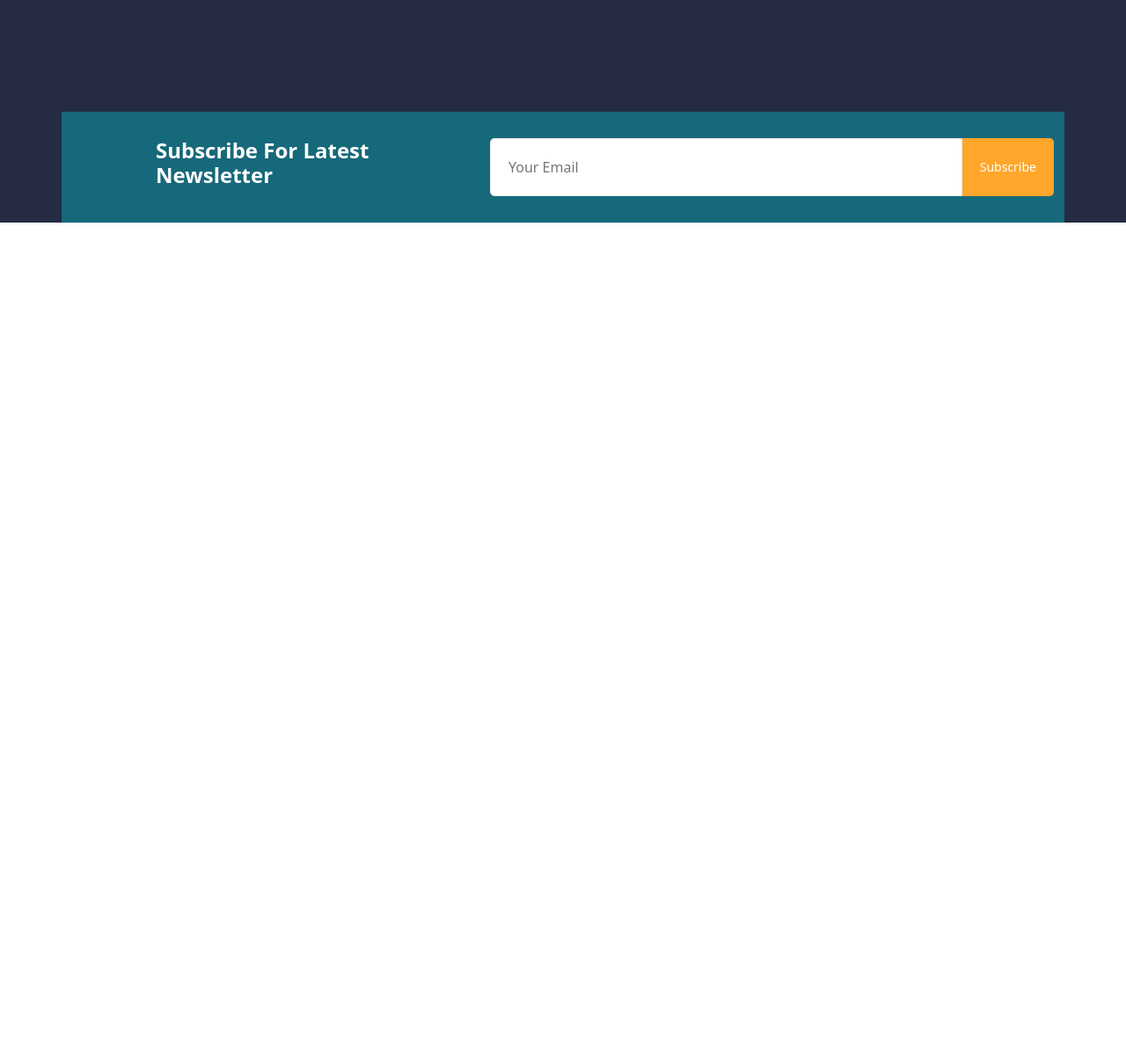
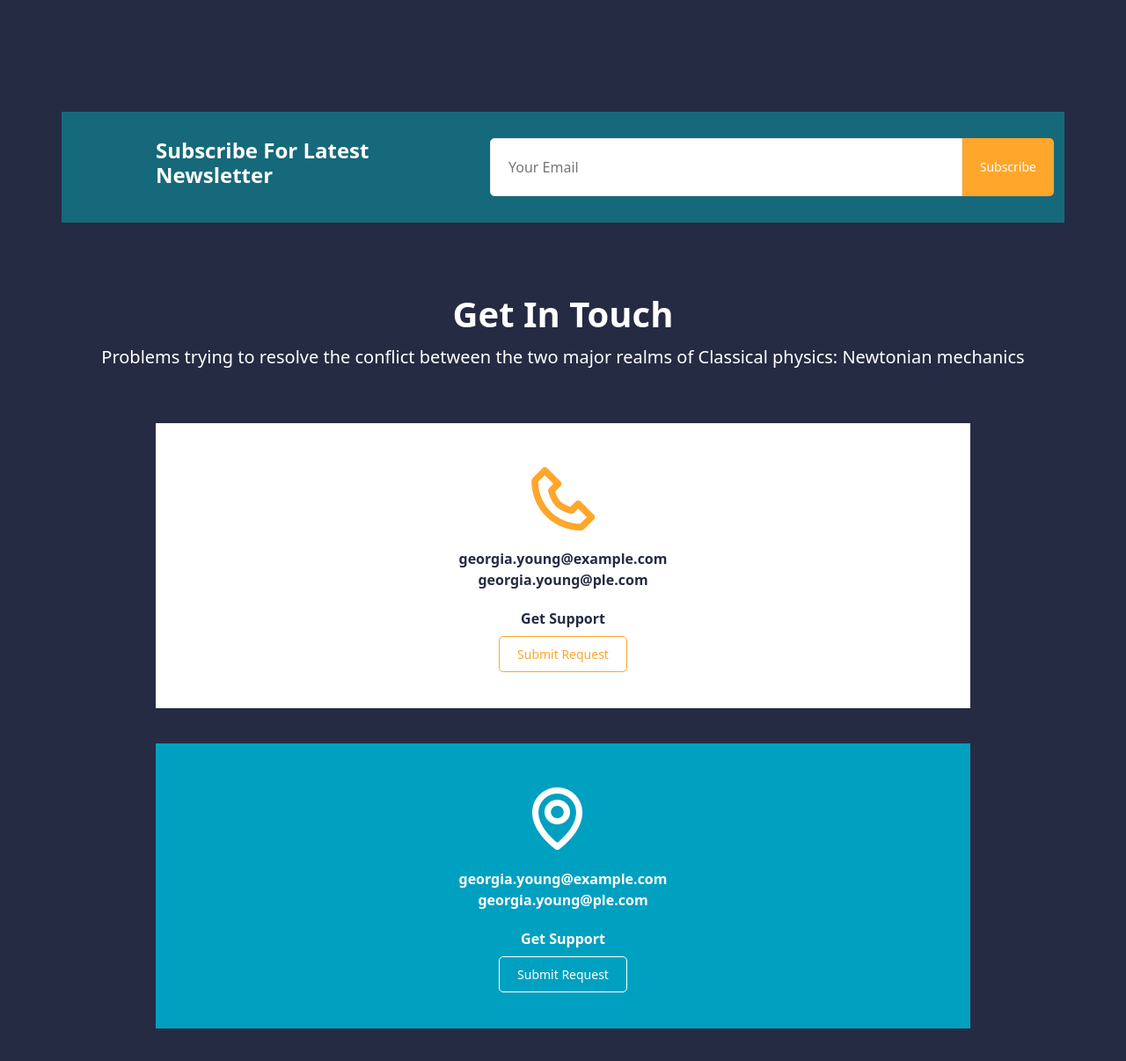
Before and after one commit to oharaju/bootstrap-sass, a website: page index.html in a window 1280 px wide. Shown: the part 2546-3752 px from the top of the page at 88% size. Before the commit the page ends 2799 px from the top, so only its background shows below. Drawn offline with Linux system fonts and the light colour scheme.

Commit message:
add contacts section

```diff
--- a/index.html
+++ b/index.html
@@ -177,5 +177,41 @@
     </div>
   </section>
 
+  <section class="contact">
+    <div>
+      <h1 class="contact__title">Get In Touch</h1>
+      <p class="contact__subtitle">Problems trying to resolve the conflict between the two major realms of Classical physics: Newtonian mechanics </p>
+    </div>
+    <div class="container">
+      <div class="row">
+        <div class="col-10 offset-1">
+          <div class="contact__card">
+            <img class="contact__card__image" src="./images/phone.png">
+            <p class="contact__card__email">georgia.young@example.com</p>
+            <p class="contact__card__email">georgia.young@ple.com</p>
+            <p class="contact__card__text">Get Support</p>
+            <a class="contact__card__button" href="#">Submit Request</a>
+          </div>
+          <div class="contact__card contact__card--invert">
+            <img class="contact__card__image" src="./images/localization.png">
+            <p class="contact__card__email contact__card__email--invert">georgia.young@example.com</p>
+            <p class="contact__card__email contact__card__email--invert">georgia.young@ple.com</p>
+            <p class="contact__card__text contact__card__text--invert">Get Support</p>
+            <a class="contact__card__button contact__card__button--invert" href="#">Submit Request</a>
+          </div>
+          <div class="contact__card">
+            <img class="contact__card__image" src="./images/access.png">
+            <p class="contact__card__email">georgia.young@example.com</p>
+            <p class="contact__card__email">georgia.young@ple.com</p>
+            <p class="contact__card__text">Get Support</p>
+            <a class="contact__card__button" href="#">Submit Request</a>
+          </div>
+        </div>
+
+      </div>
+
+    </div>
+  </section>
+
 </body>
 </html>
--- /dev/null
+++ b/scss/_contact.scss
@@ -0,0 +1,78 @@
+.contact {
+  color: $color-white;
+  background-color: $color-primary;
+  padding: 80px 0;
+  text-align: center;
+
+  &__title {
+    font-size: 40px;
+    font-weight: bold;
+    margin-bottom: 10px;
+  }
+
+  &__subtitle {
+    font-size: 20px;
+    font-weight: lighter;
+    margin-bottom: 60px;
+  }
+
+  &__card {
+    background-color: $color-white;
+    padding: 50px 40px;
+    margin-bottom: 40px;
+
+    &--invert {
+      background-color: $color-four;
+    }
+
+    &__image {
+      margin-bottom: 20px;
+    }
+
+    &__email {
+      color: $color-primary;
+      font-size: 16px;
+      font-weight: bold;
+      margin-bottom: 0;
+
+      &--invert {
+        color: $color-white;
+      }
+    }
+
+    &__text {
+      color: $color-primary;
+      font-size: 16px;
+      font-weight: bold;
+      margin-top: 20px;
+
+      &--invert {
+        color: $color-white;
+      }
+    }
+
+    &__button {
+      color: $color-secondary;
+      font-size: 14px;
+      text-decoration: none;
+      padding: 10px 20px;
+      border: 1px solid $color-secondary;
+      border-radius: 5px;
+
+      &:hover {
+        color: $color-animation;
+      }
+
+      &--invert {
+        color: $color-white;
+        border: 1px solid $color-white;
+
+        &:hover {
+          color: #f7e8e8;
+        }
+      }
+
+
+    }
+  }
+}
--- a/scss/_variables.scss
+++ b/scss/_variables.scss
@@ -6,6 +6,7 @@ $color-five: #16697A;
 $color-transparent: rgba(236, 226, 212, 0.911);
 $color-white: #fff;
 $color-pastry: #f1ae48;
+$color-animation: #eeb15c;
 
 $sm-width: 576px;
 $md-width: 768px;
--- a/scss/styles.scss
+++ b/scss/styles.scss
@@ -6,3 +6,4 @@
 @import "./content";
 @import "./depositions";
 @import "./partners";
+@import "./contact";
```
Also changed, not shown: images/access.png (added), images/localization.png (added), images/phone.png (added), styles/styles.css.
